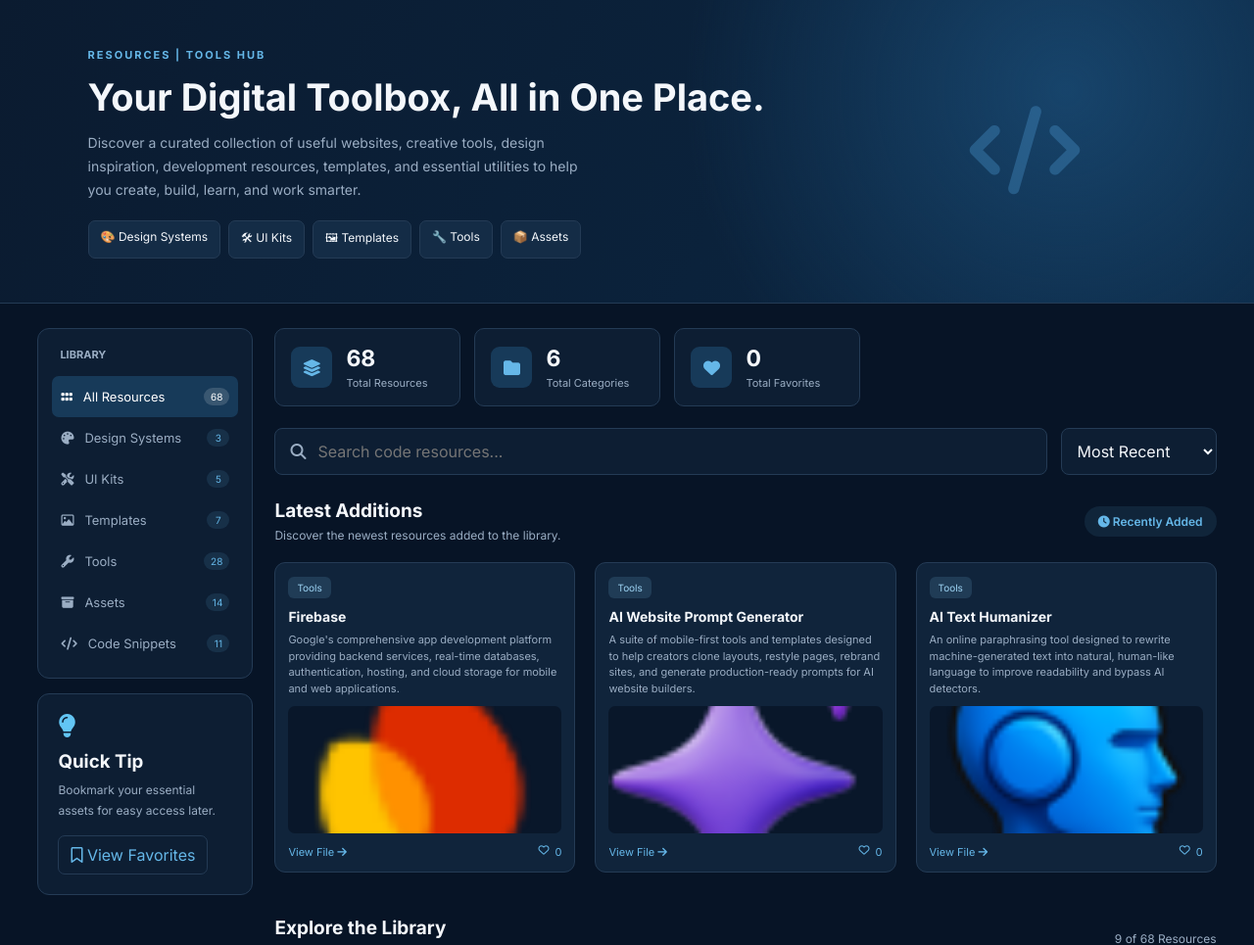
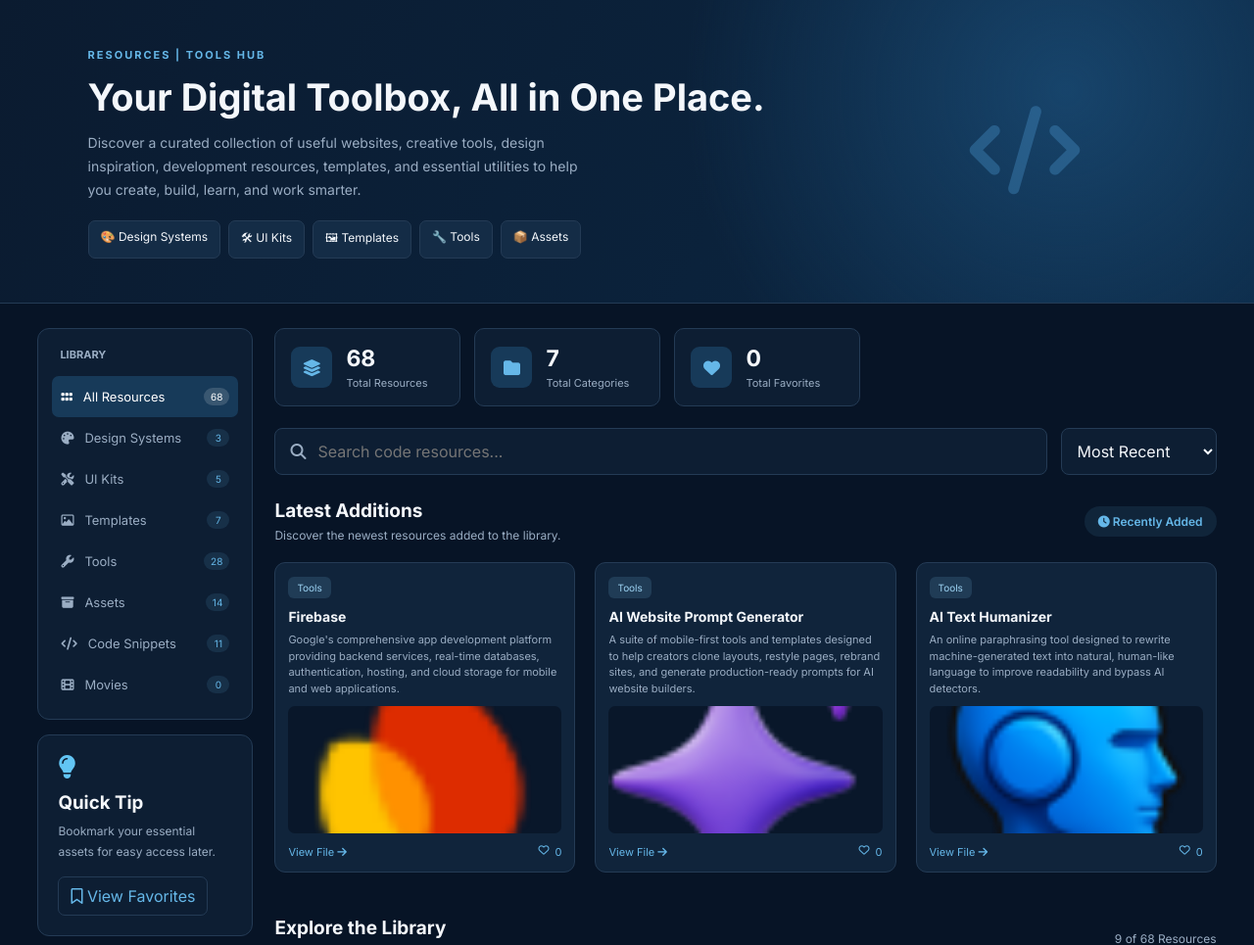
Before and after one commit to Cedrick13/ResourceV2, a PHP site: page / in a window 1280 px wide. Shown: the part 66-1031 px from the top of the page at 98% size. Run offline with PHP 8.4, Linux system fonts and the light colour scheme.

Commit message:
Add categories

```diff
--- a/data/categories.php
+++ b/data/categories.php
@@ -31,5 +31,10 @@ return [
         'name' => 'Code Snippets',
         'slug' => 'code-snippets',
         'icon' => 'fa-solid fa-code'
+    ],
+    [
+        'name' => 'Movies',
+        'slug' => 'movies',
+        'icon' => 'fa-solid fa-film'
     ]
 ];
```
